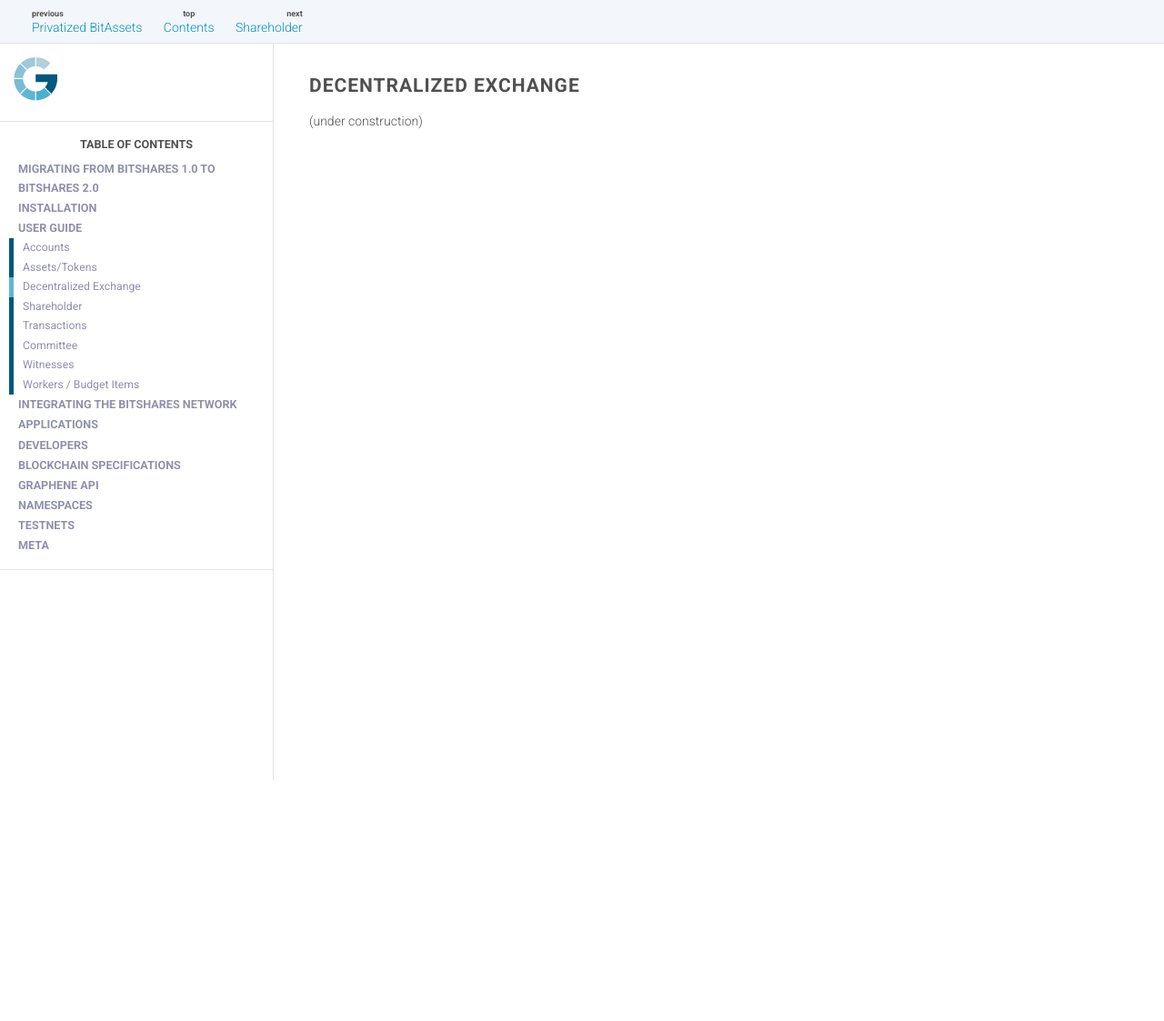
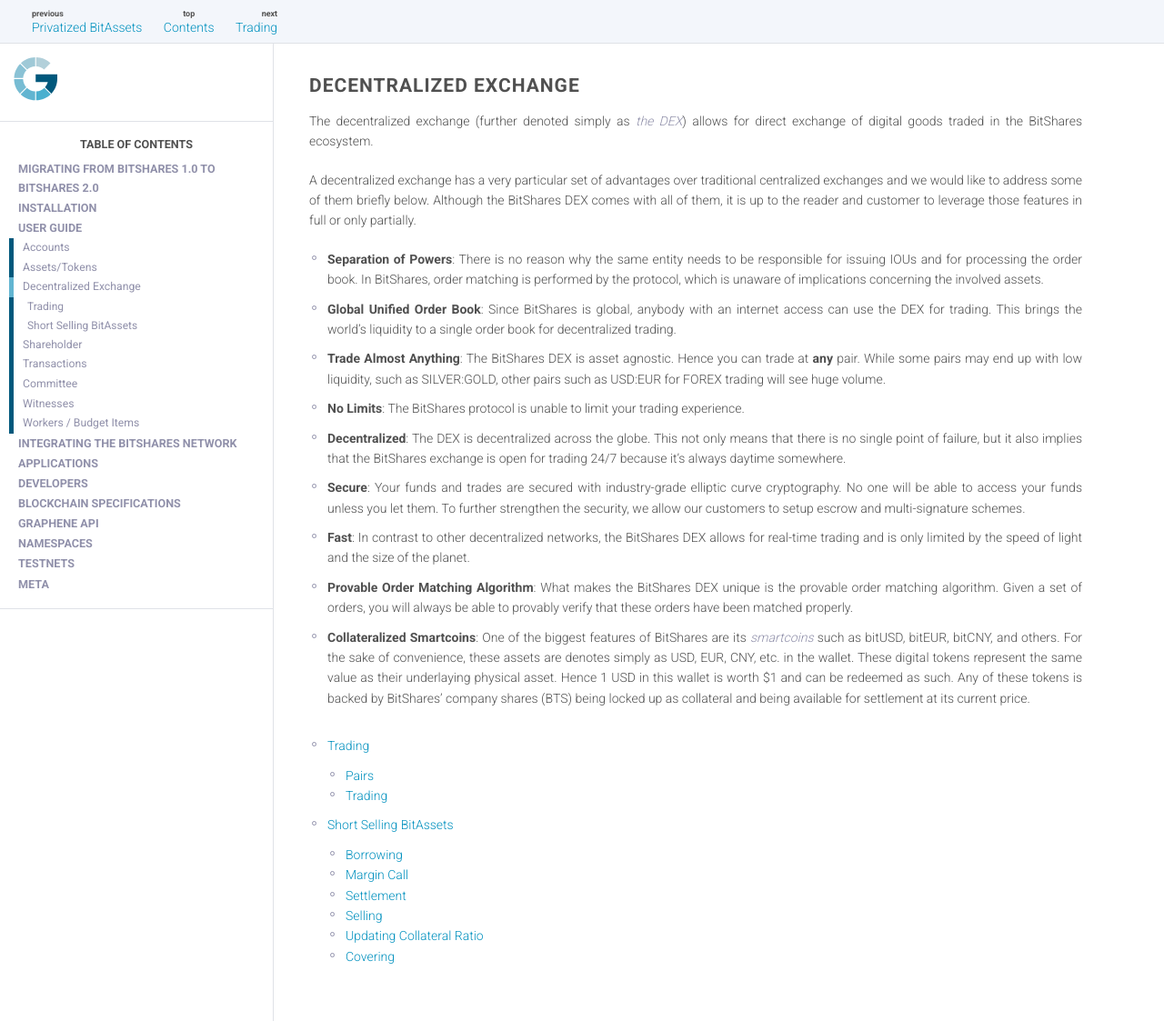
Before and after one commit to bitshares/docs.bitshares.org, a Sphinx documentation site: the page built from source/user/Dex.rst, in a window 1280 px wide, cut to the strip 104-1227 px from the top of the page. Shown: the whole strip at 91% size. Built offline with Sphinx 7.4.7, drawn with Linux system fonts in a browser that asks for light colours; pages that are not in the unit, such as notebooks, are missing from menus; the version number could not be read and is left out; before the commit the page ends 962 px from its top, so only the background shows below that.

Commit message:
Dex-Trading

```diff
--- a/source/user/Dex.rst
+++ b/source/user/Dex.rst
@@ -2,15 +2,56 @@
 Decentralized Exchange
 **********************
 
-(under construction)
+The decentralized exchange (further denoted simply as *the DEX*) allows for
+direct exchange of digital goods traded in the BitShares ecosystem.
 
-..
- * [Introduction](dex/introduction.md)
- * [Trading Pairs](dex/pairs.md)
- * [Order Books](dex/orderbooks.md)
- * [Buying and Selling](dex/buysell.md)
- * [Short Selling BitAssets](dex/shorting.md)
-   * [Borrowing](dex/borrow.md)
-   * [Selling](dex/sell.md)
-   * [Covering](dex/cover.md)
-   * [Settlement](dex/settlement.md)
+A decentralized exchange has a very particular set of advantages over
+traditional centralized exchanges and we would like to address some of them
+briefly below. Although the BitShares DEX comes with all of them, it is up to
+the reader and customer to leverage those features in full or only partially.
+
+* **Separation of Powers**:
+  There is no reason why the same entity needs to be responsible for
+  issuing IOUs and for processing the order book. In BitShares, order matching
+  is performed by the protocol, which is unaware of implications concerning the
+  involved assets.
+* **Global Unified Order Book**:
+  Since BitShares is global, anybody with an internet access can use the DEX for
+  trading. This brings the world's liquidity to a single order book for
+  decentralized trading.
+* **Trade Almost Anything**:
+  The BitShares DEX is asset agnostic. Hence you can trade at **any** pair.
+  While some pairs may end up with low liquidity, such as SILVER:GOLD, other
+  pairs such as USD:EUR for FOREX trading will see huge volume.
+* **No Limits**:
+  The BitShares protocol is unable to limit your trading experience.
+* **Decentralized**:
+  The DEX is decentralized across the globe. This not only means that there is
+  no single point of failure, but it also implies that the BitShares exchange is
+  open for trading 24/7 because it's always daytime somewhere.
+* **Secure**:
+  Your funds and trades are secured with industry-grade elliptic curve
+  cryptography. No one will be able to access your funds unless you let them. To
+  further strengthen the security, we allow our customers to setup escrow and
+  multi-signature schemes.
+* **Fast**:
+  In contrast to other decentralized networks, the BitShares DEX allows for
+  real-time trading and is only limited by the speed of light and the size of
+  the planet.
+* **Provable Order Matching Algorithm**:
+  What makes the BitShares DEX unique is the provable order matching algorithm.
+  Given a set of orders, you will always be able to provably verify that these
+  orders have been matched properly.
+* **Collateralized Smartcoins**:
+  One of the biggest features of BitShares are its *smartcoins* such as bitUSD,
+  bitEUR, bitCNY, and others. For the sake of convenience, these assets are
+  denotes simply as USD, EUR, CNY, etc. in the wallet. These digital tokens
+  represent the same value as their underlaying physical asset. Hence 1 USD in
+  this wallet is worth $1 and can be redeemed as such. Any of these tokens is
+  backed by BitShares' company shares (BTS) being locked up as collateral and
+  being available for settlement at its current price.
+
+.. toctree::
+
+   Dex-Trading
+   Dex-Short
```
Also changed, not shown: source/user/Account-Permissions.rst (+4 -4 lines), source/user/Dex-Short.rst (added, +67 -0 lines), source/user/Dex-Trading.rst (added, +53 -0 lines).
